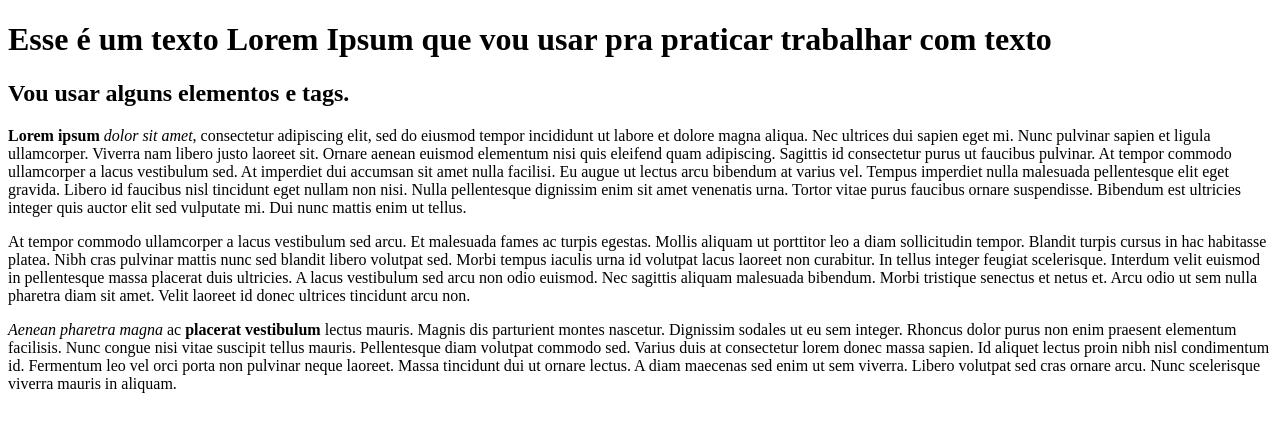
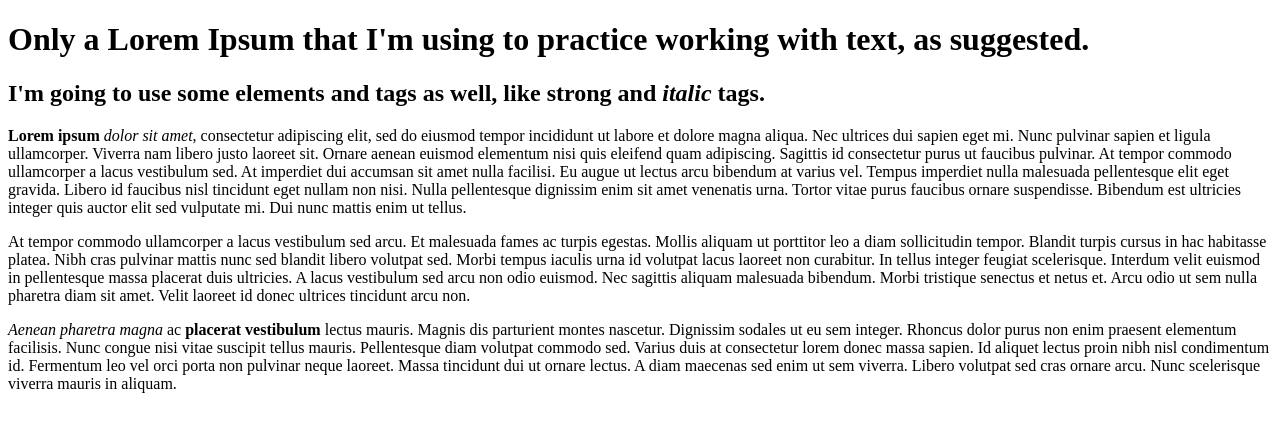
Before and after one commit to hygor-fonseca/learning-html-and-css-the-odin-project, a plain HTML site: page html-only-for-tests.html in a window 1280 px wide. Drawn offline with Linux system fonts and the light colour scheme.

Commit message:
Update 1

```diff
--- a/html-only-for-tests.html
+++ b/html-only-for-tests.html
@@ -8,8 +8,8 @@
 <!-- Isso é bom para me lembrar de adquirir o hábito de código
 legível e bem separado.-->
   <body>
-    <h1>Esse é um texto Lorem Ipsum que vou usar pra praticar trabalhar com texto</h1>
-    <h2>Vou usar alguns elementos e tags.</h2>
+    <h1>Only a Lorem Ipsum that I'm using to practice working with text, as suggested.</h1>
+    <h2>I'm going to use some elements and tags as well, like <strong>strong</strong> and <em>italic</em> tags.</h2>
 
     <p><strong>Lorem ipsum</strong> <em>dolor sit amet</em>, consectetur adipiscing elit, sed do eiusmod tempor incididunt ut labore et dolore magna aliqua. Nec ultrices dui sapien eget mi. Nunc pulvinar sapien et ligula ullamcorper. Viverra nam libero justo laoreet sit. Ornare aenean euismod elementum nisi quis eleifend quam adipiscing. Sagittis id consectetur purus ut faucibus pulvinar. At tempor commodo ullamcorper a lacus vestibulum sed. At imperdiet dui accumsan sit amet nulla facilisi. Eu augue ut lectus arcu bibendum at varius vel. Tempus imperdiet nulla malesuada pellentesque elit eget gravida. Libero id faucibus nisl tincidunt eget nullam non nisi. Nulla pellentesque dignissim enim sit amet venenatis urna. Tortor vitae purus faucibus ornare suspendisse. Bibendum est ultricies integer quis auctor elit sed vulputate mi. Dui nunc mattis enim ut tellus.</p>
     <p>At tempor commodo ullamcorper a lacus vestibulum sed arcu. Et malesuada fames ac turpis egestas. Mollis aliquam ut porttitor leo a diam sollicitudin tempor. Blandit turpis cursus in hac habitasse platea. Nibh cras pulvinar mattis nunc sed blandit libero volutpat sed. Morbi tempus iaculis urna id volutpat lacus laoreet non curabitur. In tellus integer feugiat scelerisque. Interdum velit euismod in pellentesque massa placerat duis ultricies. A lacus vestibulum sed arcu non odio euismod. Nec sagittis aliquam malesuada bibendum. Morbi tristique senectus et netus et. Arcu odio ut sem nulla pharetra diam sit amet. Velit laoreet id donec ultrices tincidunt arcu non.</p>
```
